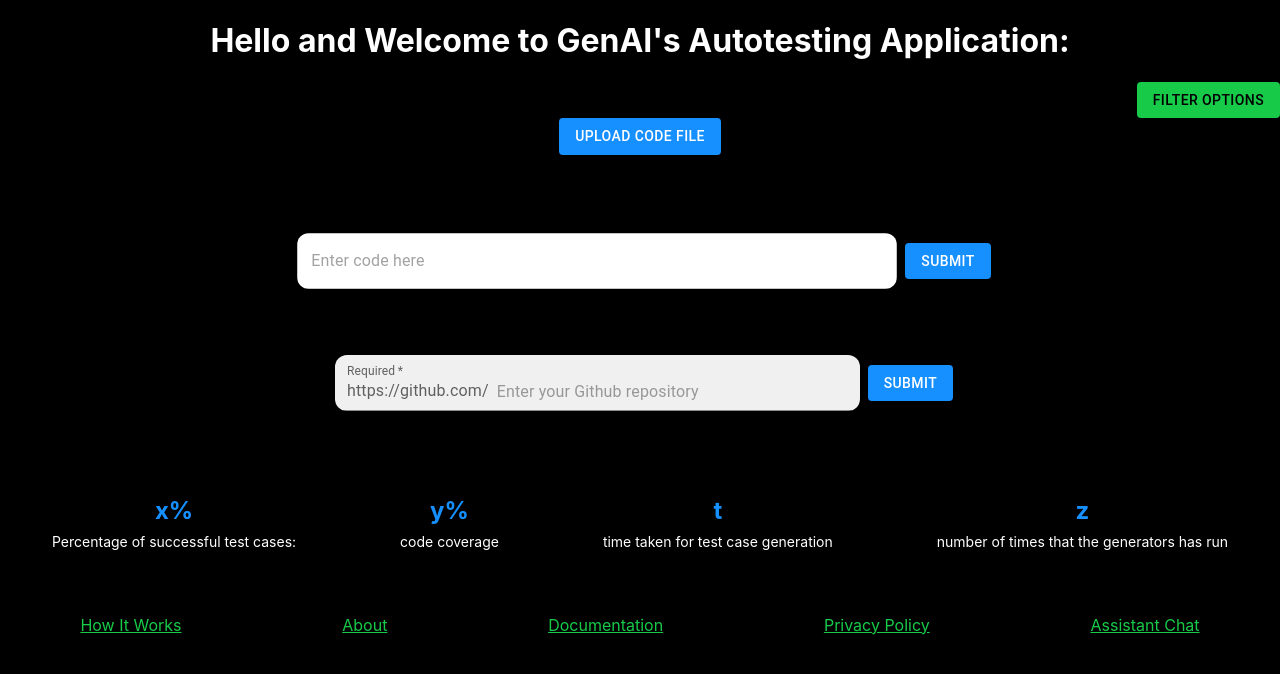
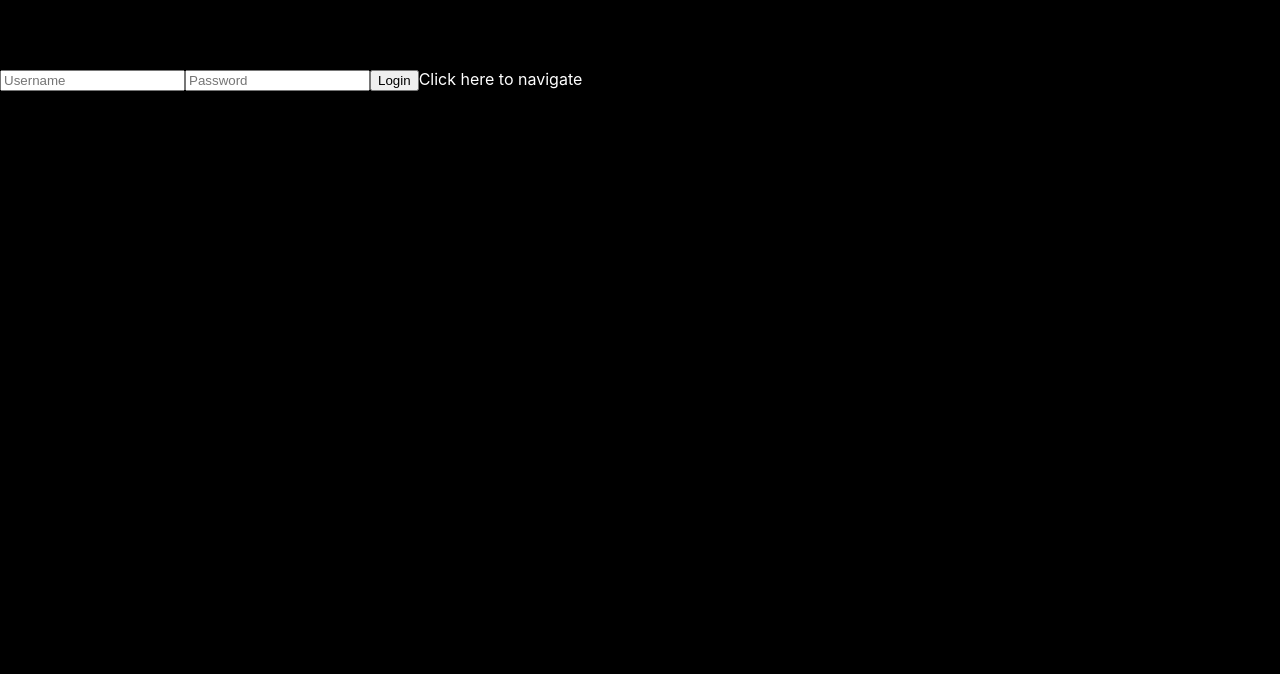
Before and after one commit to BaharAbbasiDelvand/GAIB, a React (Create React App) app: page /login in a window 1280 px wide. Shown: the top 674 px of the page. Built offline with nearby package versions, Linux system fonts and the light colour scheme.

Commit message:
fixed the routes

```diff
--- a/src/components/filtering/Filtering.jsx
+++ b/src/components/filtering/Filtering.jsx
@@ -1,7 +1,7 @@
 import React, { useState } from "react";
 import {Button} from '@mui/material'
 import "./filtering.css";
-const DropdownCheckboxComponent = () => {
+const Filtering = () => {
   const [isOpen, setIsOpen] = useState(false);
   const [checkboxes, setCheckboxes] = useState({
     option1: false,
@@ -75,4 +75,4 @@ const DropdownCheckboxComponent = () => {
   );
 };
 
-export default DropdownCheckboxComponent;
+export default Filtering;
--- a/src/index.js
+++ b/src/index.js
@@ -1,30 +1,20 @@
+// index.js
 import React from 'react';
-import ReactDOM from 'react-dom/client';
+import ReactDOM from 'react-dom';
+import { BrowserRouter as Router, Route, Routes } from 'react-router-dom';
 import './index.css';
-import App from './App';
-import Filtering from './components/filtering/Filtering';
-import Nav from './components/navbar/Nav';
-import Input from './components/input/Input';
+import Login from './pages/login/Login';
+import MainPage from './pages/main/Main';
 import reportWebVitals from './reportWebVitals';
-import Stats from './components/stats/Stats';
-import Giturl from './components/githuburl/Giturl';
-import Upload from './components/upload/Upload';
+import { RouterProvider } from 'react-router-dom';
+import { router } from './pages/routes';
 
 const root = ReactDOM.createRoot(document.getElementById('root'));
+
 root.render(
   <React.StrictMode>
-    <App />
-    <Filtering />
-    <Upload />
-    <Input />
-    <Giturl />
-    <Stats />
-    <Nav />
-
+    <RouterProvider router={router}/>
   </React.StrictMode>
 );
 
-// If you want to start measuring performance in your app, pass a function
-// to log results (for example: reportWebVitals(console.log))
-// or send to an analytics endpoint. Learn more: https://bit.ly/CRA-vitals
 reportWebVitals();
--- /dev/null
+++ b/src/pages/login/Login.jsx
@@ -0,0 +1,38 @@
+// Login.js
+import React, { useState } from 'react';
+// import { useHistory } from 'react-router-dom';
+import { useNavigate } from 'react-router-dom';
+
+const Login = () => {
+  const [username, setUsername] = useState('');
+  const [password, setPassword] = useState('');
+//   const history = useHistory();
+const navigate = useNavigate();
+
+  const handleLogin = () => {
+    // Check credentials (you can replace this with your authentication logic)
+    if (username === 'yourusername' && password === 'yourpassword') {
+      // Redirect to main page if login is successful
+    //   history.push('/main');
+    } else {
+      alert('Invalid credentials');
+    }
+  };
+
+  const handleNavigate = () => {
+    console.log("clicked");
+    navigate("../");
+}
+
+  return (
+    <div>
+      <h2>Login</h2>
+      <input type="text" placeholder="Username" value={username} onChange={(e) => setUsername(e.target.value)} />
+      <input type="password" placeholder="Password" value={password} onChange={(e) => setPassword(e.target.value)} />
+      <button onClick={handleLogin}>Login</button>
+      <a onClick={handleNavigate} style={{color: "white", cursor: "pointer"}}>Click here to navigate</a>
+    </div>
+  );
+};
+
+export default Login;
--- /dev/null
+++ b/src/pages/main/Main.jsx
@@ -0,0 +1,35 @@
+import React from 'react';
+// import '../index.css';
+import App from '../../App';
+import Filtering from '../../components/filtering/Filtering';
+import Nav from '../../components/navbar/Nav';
+import Input from '../../components/input/Input';
+import Stats from '../../components/stats/Stats';
+import Giturl from '../../components/githuburl/Giturl';
+import Upload from '../../components/upload/Upload';
+import { useNavigate } from 'react-router-dom';
+
+const MainPage = () => {
+
+    const navigate = useNavigate()
+
+    const handleNavigate = () => {
+        console.log("clicked");
+        navigate("./login");
+    }
+
+    return (
+    <div>
+    <App />
+    <Filtering />
+    <Upload />
+    <Input />
+    <Giturl />
+    <a onClick={handleNavigate} style={{color: "white", cursor: "pointer"}}>Click here to navigate</a>
+    <Stats />
+    <Nav />
+    </div>
+
+);
+    }
+export default MainPage;
--- /dev/null
+++ b/src/pages/routes.js
@@ -0,0 +1,8 @@
+import { createBrowserRouter } from "react-router-dom";
+import Login from "./login/Login";
+import MainPage from "./main/Main";
+
+export const router = createBrowserRouter([
+  { path: "/login", element: <Login /> },
+  { path: "/", element: <MainPage /> }
+]);
```
